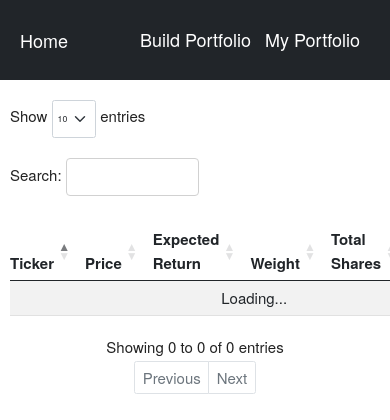
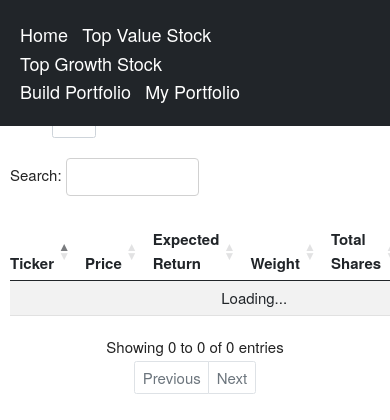
Before and after one commit to tkalden/stock-portfolio, a Flask app: template templates/portfolio.html in a window 390 px wide; the page is wider, and only the part inside the window is pictured. Shown: the top 420 px of that part. Run offline with Flask 2, Linux system fonts and the light colour scheme; the template is opened without the code that fills it, so the values that code supplies are empty; some libraries are stand-ins or nearby versions.

Commit message:
Added the responsive code to chart html and refactored some codes

```diff
--- a/helper.py
+++ b/helper.py
@@ -71,6 +71,10 @@
 def portfolio_attributes():
     return ['Ticker','price', 'expected_return', 'weight', 'total_shares', 'invested_amount']
 
+class IndexType(Enum):
+    SP500 = 'S&P 500'
+    DJIA = 'DJIA'
+
 class StockType(Enum):
     VALUE = 'Value'
     GROWTH = 'Growth'
--- a/main.py
+++ b/main.py
@@ -68,10 +68,16 @@
 def portfolio_data():
     return {'data': pd.read_pickle("./portfolio.pkl").to_dict('records')}
 
-@app.route('/chart')
-def chart():
+@app.route('/value-chart')
+def valueChart():
     stockValueExtractor = stockValueExtract.stock()
-    charts = stockValueExtractor.get_chart_data("./chart.pkl")
+    charts = stockValueExtractor.get_chart_data("./valuechart.pkl",helper.StockType.VALUE.value)
+    return render_template('chart.html',charts = charts )
+
+@app.route('/growth-chart')
+def growthChart():
+    stockValueExtractor = stockValueExtract.stock()
+    charts = stockValueExtractor.get_chart_data("./growthchart.pkl", helper.StockType.GROWTH.value)
     return render_template('chart.html',charts = charts )
 
 if __name__ == "__main__":
--- a/static/css/style.css
+++ b/static/css/style.css
@@ -37,6 +37,5 @@
 
 .wrapper {
     display: grid;
-    grid-template-columns: repeat(3, 1fr);
-    gap: 10px;
+    grid-template-columns: repeat(auto-fit, minmax(300px, 1fr));
     }
--- a/templates/base.html
+++ b/templates/base.html
@@ -16,11 +16,16 @@
 </head>
 
 <body>
-    <nav class="navbar navbar-custom fixed-top navbar-dark bg-dark">
-        <a class="navbar-brand" href="{{ url_for('chart') }}">Home</a>
+    <nav class="navbar navbar-custom navbar-dark bg-dark fixed-top">
+        <div class="topnav-left">
+        <a class="navbar-brand">Home</a>
+        <a class="navbar-brand" href="{{ url_for('valueChart') }}">Top Value Stock</a>
+        <a class="navbar-brand" href="{{ url_for('growthChart') }}">Top Growth Stock</a>
+        </div>
         <div class="topnav-right">
         <a class="navbar-brand" href="{{ url_for('index') }}">Build Portfolio</a>
         <a class="navbar-brand" href="{{ url_for('portfolio') }}">My Portfolio</a>
+        </div>
     </nav>
         <h4>{{ title }}</h4>
         {% block content %} {% endblock %}
```
Also changed, not shown: stockValueExtract.py (+5 -4 lines), templates/chart.html (+9 -3 lines), 5 other files.
